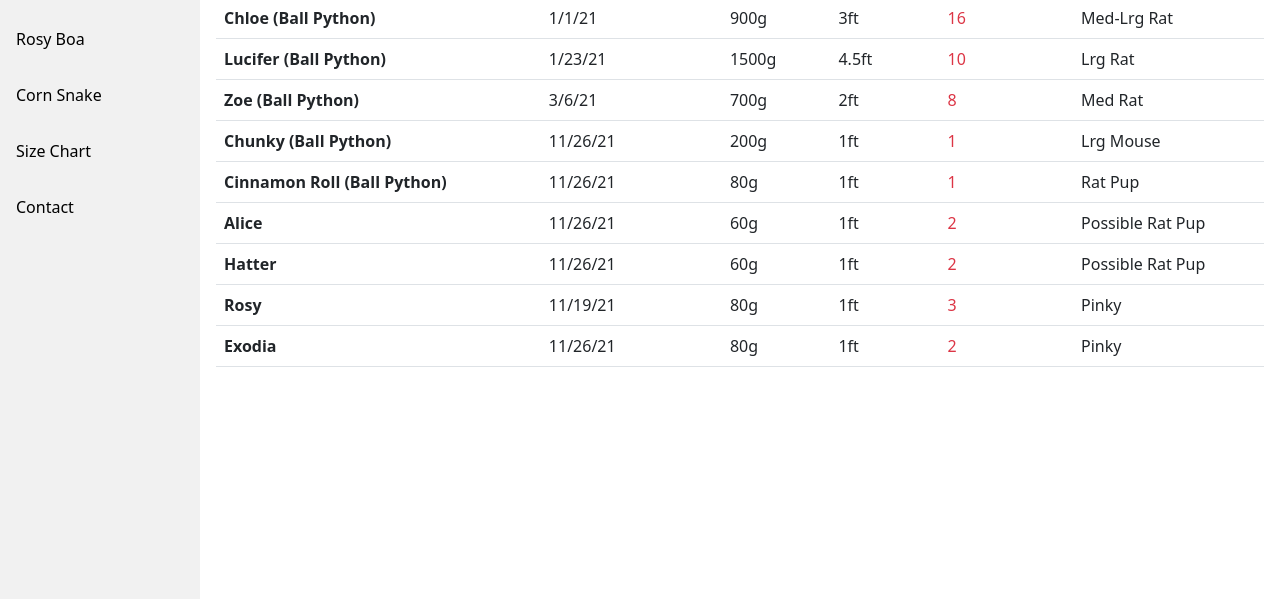
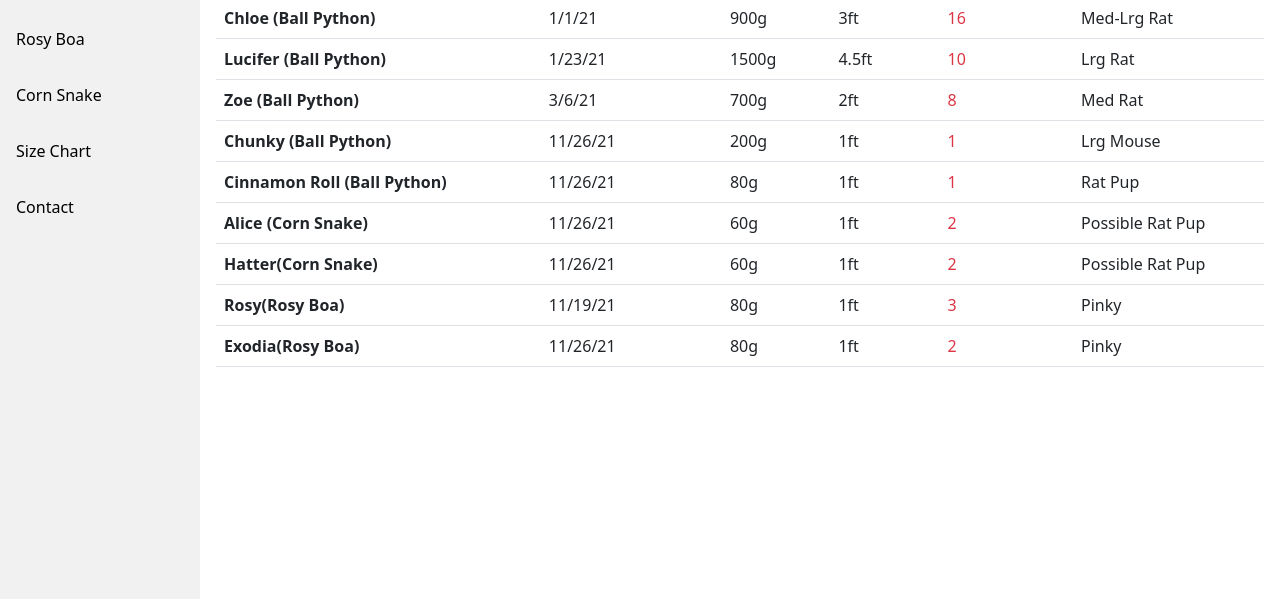
Before and after one commit to RecalledLion/Mobile-Friendly-Final, a plain HTML site: page About.html in a window 1280 px wide. Shown: the part 201-800 px from the top of the page. Drawn offline with nearby package versions, Linux system fonts and the light colour scheme.

Commit message:
fixed About page

```diff
--- a/About.html
+++ b/About.html
@@ -97,7 +97,7 @@
 
         <!-- Corn Snake Table -->
 
-<th scope="row">Alice</th>
+<th scope="row">Alice (Corn Snake)</th>
       <td>11/26/21
       <td>60g</td>
       <td>1ft</td>
@@ -105,7 +105,7 @@
     <td>Possible Rat Pup
     </tr>
 
-<th scope="row">Hatter</th>
+<th scope="row">Hatter(Corn Snake)</th>
         <td>11/26/21
         <td>60g</td>
         <td>1ft</td>
@@ -114,7 +114,7 @@
     </tr>
         <!-- Rosy Boa Table -->
 
-<th scope="row">Rosy</th>
+<th scope="row">Rosy(Rosy Boa)</th>
         <td>11/19/21
         <td>80g</td>
         <td>1ft</td>
@@ -122,7 +122,7 @@
       <td>Pinky
 </tr>
 
-<th scope="row">Exodia</th>
+<th scope="row">Exodia(Rosy Boa)</th>
         <td>11/26/21
         <td>80g</td>
         <td>1ft</td>
```
